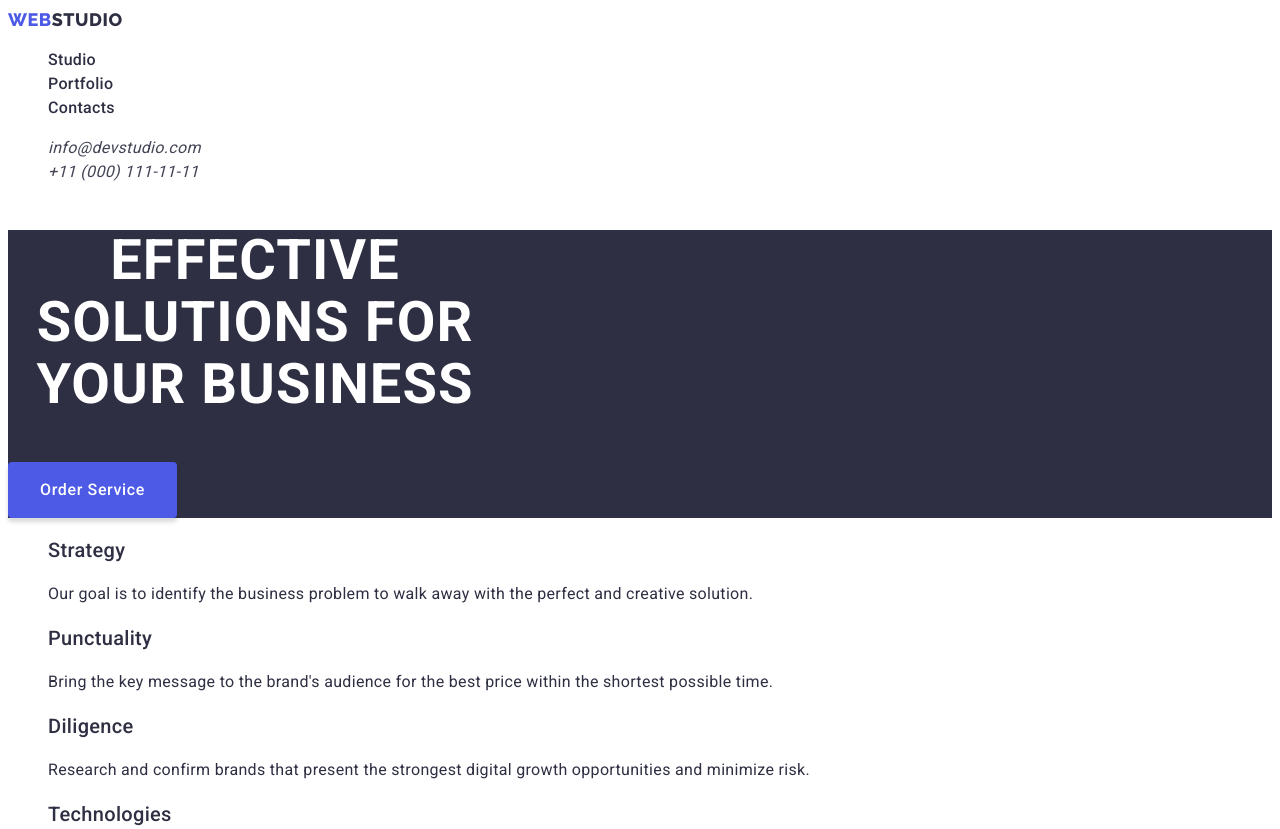
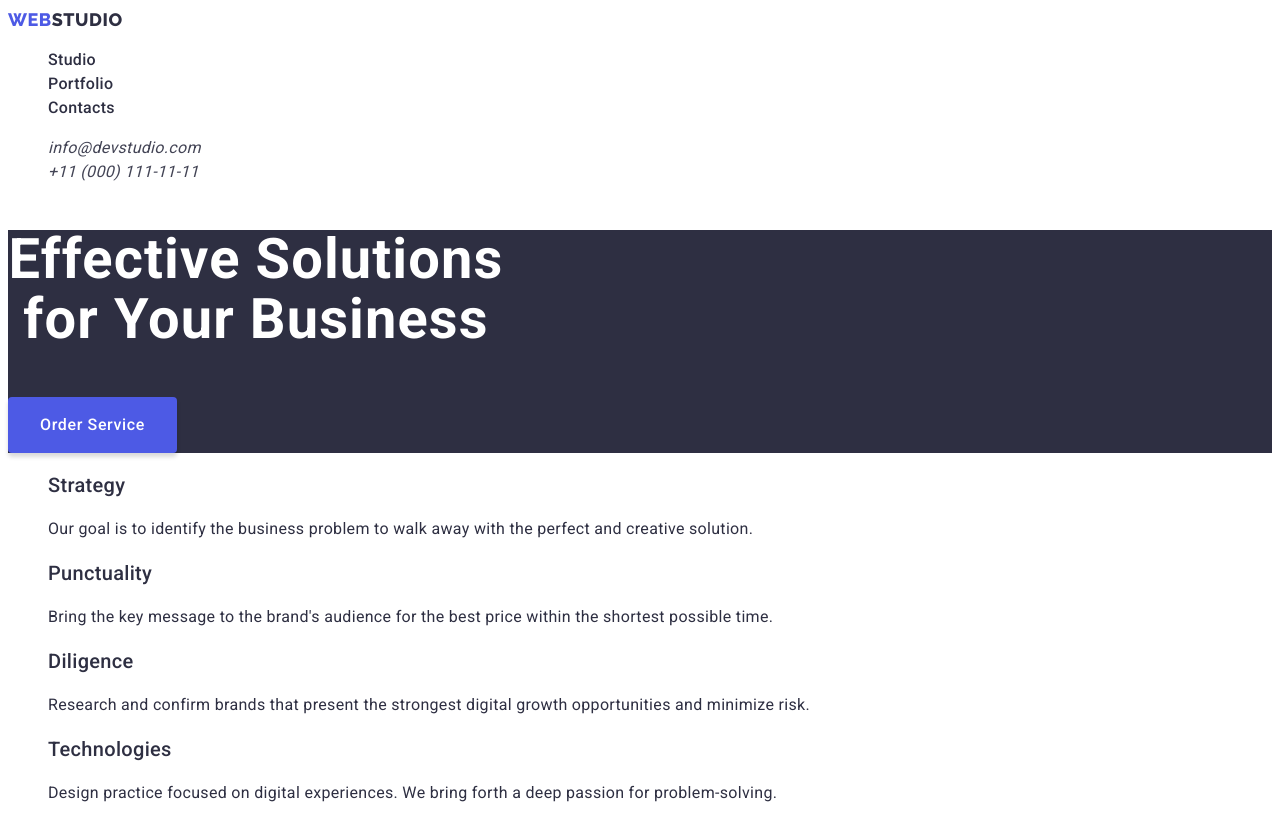
Before and after one commit to Siromskyi/goit-homework-02, a plain HTML site: page index.html in a window 1280 px wide. Shown: the top 829 px of the page. Drawn offline with Linux system fonts and the light colour scheme.

Commit message:
Update styles.css

```diff
--- a/css/styles.css
+++ b/css/styles.css
@@ -14,11 +14,9 @@ ul {
 }
 .hero-title {
   color: var(--white);
-
-  text-transform: uppercase;
-  width: 494px;
+  max-width: 496px;
   font-size: 56px;
-  line-height: 1.1;
+  line-height: 1.07;
   text-align: center;
   letter-spacing: 0.02em;
 }
```
